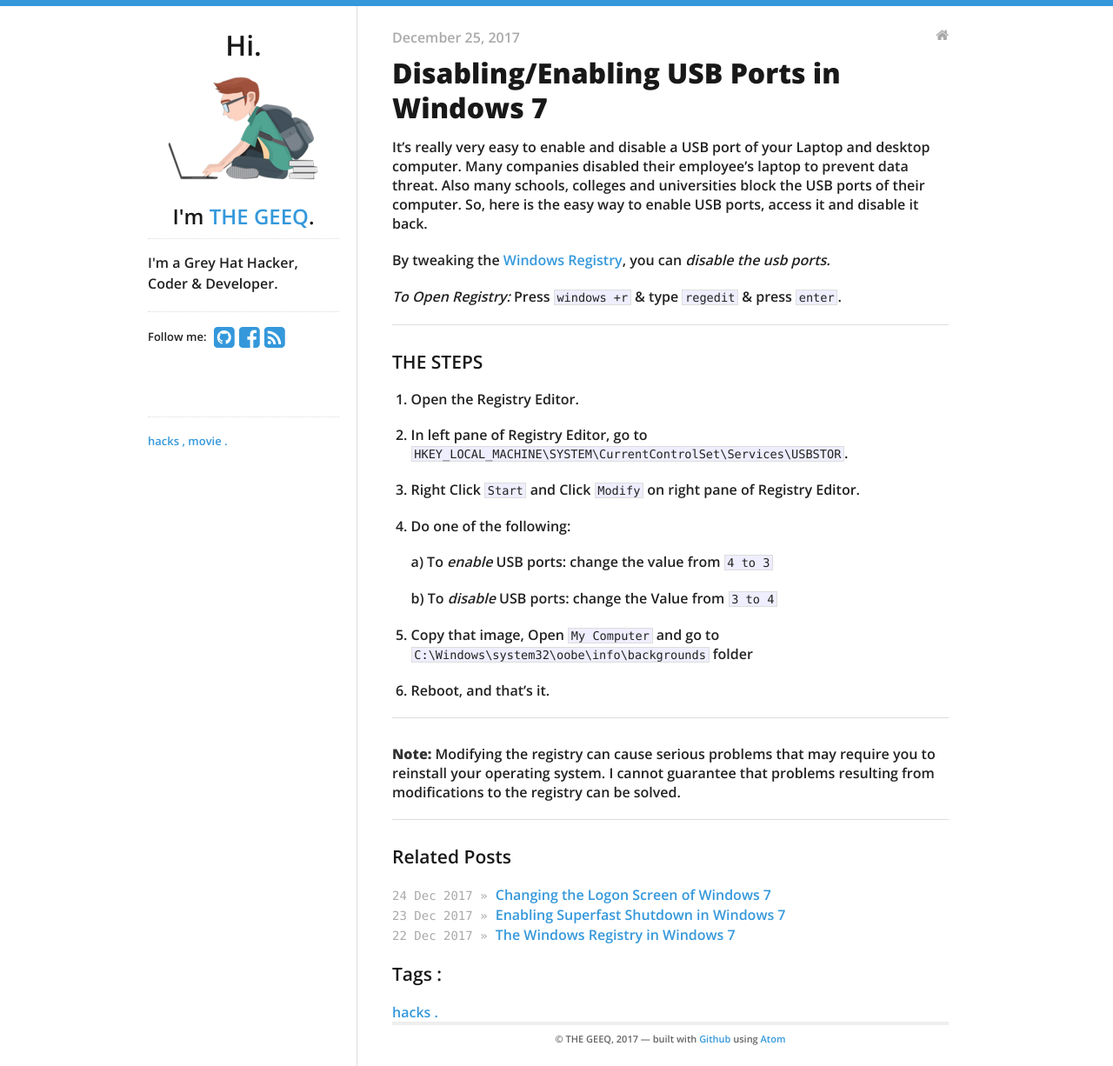
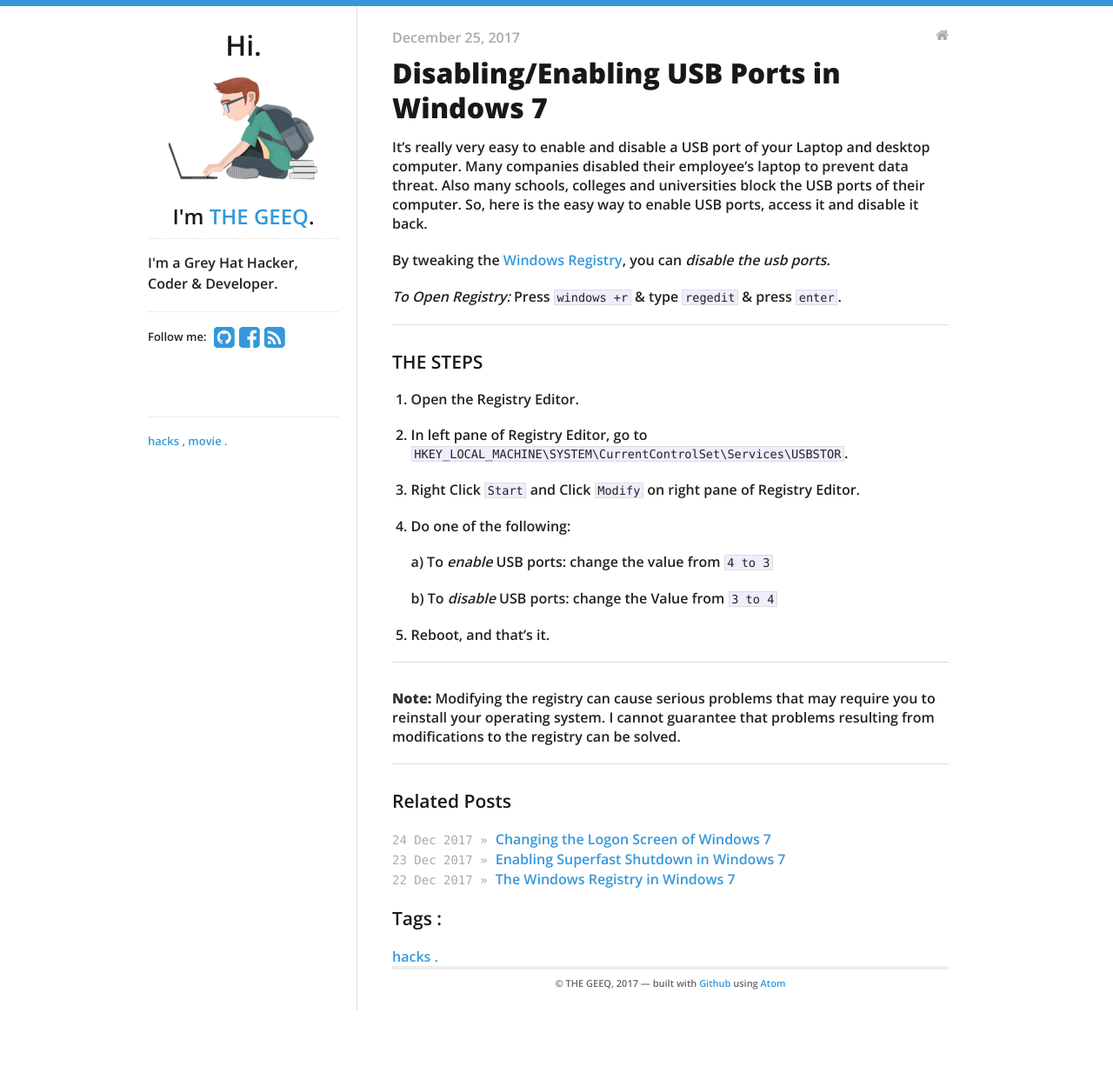
Before and after one commit to anthrax3/thegeeq.github.io, a Jekyll site: the page built from _posts/2017-12-25-disabling usb ports in windows7.md, in a window 1280 px wide. Shown: the whole page at 87% size. Built offline with Jekyll 4.4.1, drawn with Linux system fonts in a browser that asks for light colours; nearby versions of some CDN libraries; after the commit the page ends 1162 px from its top, so only the background shows below that.

Commit message:
Update 2017-12-25-disabling usb ports in windows7.md

```diff
--- a/_posts/2017-12-25-disabling usb ports in windows7.md
+++ b/_posts/2017-12-25-disabling usb ports in windows7.md
@@ -30,9 +30,7 @@ By tweaking the [Windows Registry](#), you can *disable the usb ports.*
 
 	b) To *disable* USB ports: change the Value from `3 to 4`
 
-5. Copy that image, Open `My Computer` and go to `C:\Windows\system32\oobe\info\backgrounds` folder
-
-6. Reboot, and that's it.
+5. Reboot, and that's it.
 
 ---
 
```
